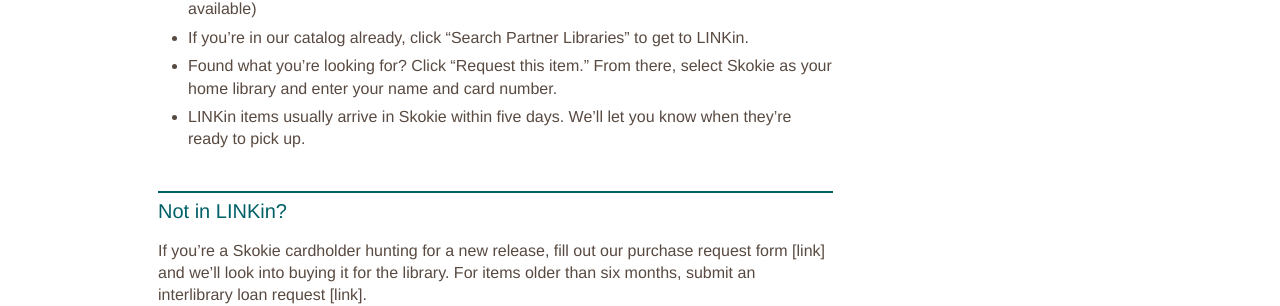
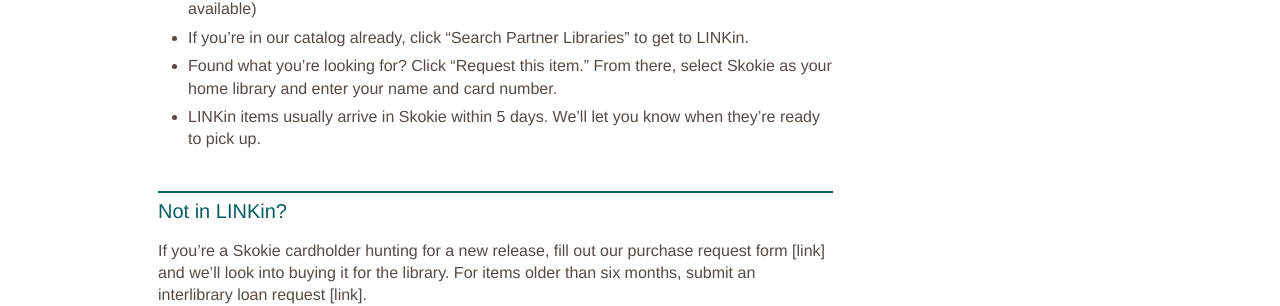
Before and after one commit to skokielibrary/spl-content, a Jekyll site: the page built from _content/annabelle/books-movies-more--finding-items.markdown, in a window 1280 px wide. Shown: the part 404-710 px from the top of the page. Built offline with Jekyll 4.4.1, drawn with Linux system fonts in a browser that asks for light colours.

Commit message:
Updated books-movies-more--finding-items.markdown

```diff
--- a/_content/annabelle/books-movies-more--finding-items.markdown
+++ b/_content/annabelle/books-movies-more--finding-items.markdown
@@ -11,7 +11,7 @@ Your library card gives you access to LINKin, a lending partnership with local l
 - Search the [LINKin catalog](http://www.linkin-libraries.org/). (Please note that DVDs and new books currently aren't available)
 - If you're in our catalog already, click "Search Partner Libraries" to get to LINKin.
 - Found what you're looking for? Click "Request this item." From there, select Skokie as your home library and enter your name and card number.
-- LINKin items usually arrive in Skokie within five days. We'll let you know when they're ready to pick up.
+- LINKin items usually arrive in Skokie within 5 days. We'll let you know when they're ready to pick up.
 
 ##Not in LINKin?
 If you're a Skokie cardholder hunting for a new release, fill out our purchase request form [link] and we'll look into buying it for the library. For items older than six months, submit an interlibrary loan request [link].
```
